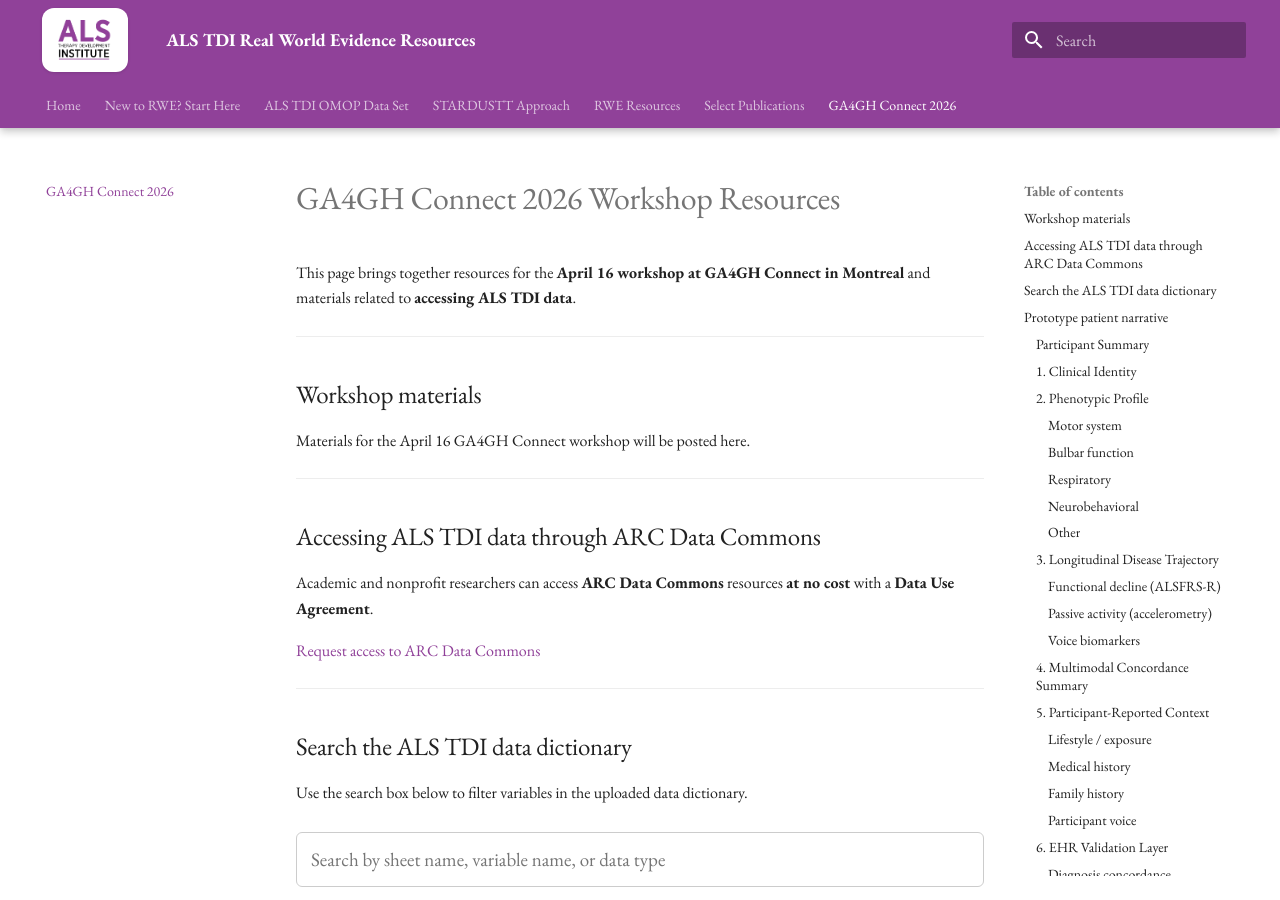
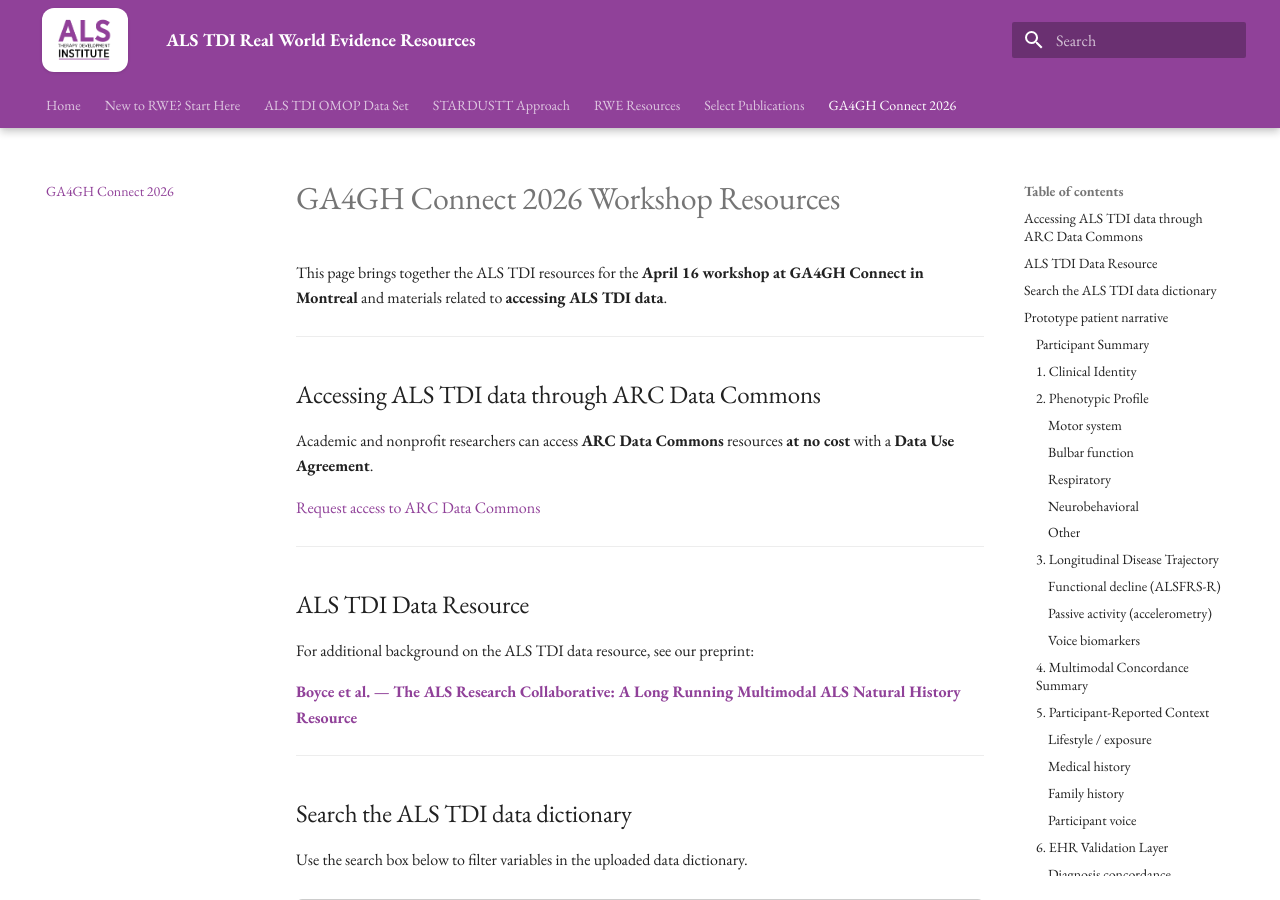
Before and after one commit to ALSTDI/ALS-RWE, an MkDocs documentation site: the page built from docs/ga4gh.md, in a window 1280 px wide and 900 px high. Built offline with MkDocs 1.6.1 and Material for MkDocs 9.7.7, drawn with Linux system fonts in a browser that asks for light colours; some of the changed text lies outside the part shown.

Commit message:
Update GA4GH workshop page with ALS TDI resources

```diff
--- a/docs/ga4gh.md
+++ b/docs/ga4gh.md
@@ -1,24 +1,26 @@
 # GA4GH Connect 2026 Workshop Resources
 
-This page brings together resources for the **April 16 workshop at GA4GH Connect in Montreal** and materials related to **accessing ALS TDI data**.
+This page brings together the ALS TDI resources for the **April 16 workshop at GA4GH Connect in Montreal** and materials related to **accessing ALS TDI data**.
 
 ---
 
-## Workshop materials
-
-Materials for the April 16 GA4GH Connect workshop will be posted here.
-
----
 ## Accessing ALS TDI data through ARC Data Commons
 
 Academic and nonprofit researchers can access **ARC Data Commons** resources **at no cost** with a **Data Use Agreement**.
 
+[Request access to ARC Data Commons](https://www.als.net/arc/data-commons/)
 
-[Request access to ARC Data Commons](https://www.als.net/arc/data-commons/)
+---
+## ALS TDI Data Resource
+
+For additional background on the ALS TDI data resource, see our preprint:
+
+[**Boyce et al. — The ALS Research Collaborative: A Long Running Multimodal ALS Natural History Resource**](https://www.researchsquare.com/article/rs-8272744/v1)
 
 
 
 ---
+
 
 ## Search the ALS TDI data dictionary
 
```
Also changed, not shown: other parts of docs/ga4gh.md (+0 -2 lines).
